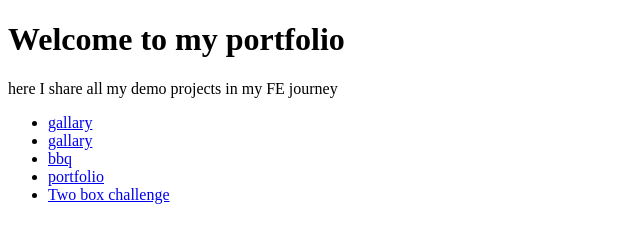
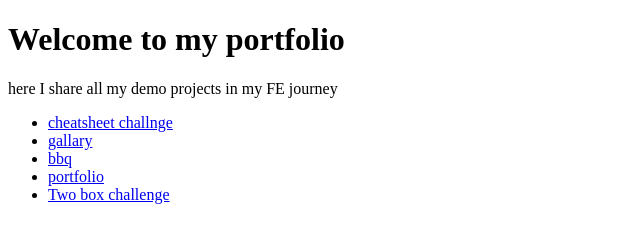
Before and after one commit to omarYousifKamal/OmarIsAwesomeCodes.github.io, a plain HTML site: page index.html in a window 1280 px wide. Shown: the whole page, without its empty margins (0-640 px from the left). Drawn offline with Linux system fonts and the light colour scheme.

Commit message:
update cheatsheets

```diff
--- a/index.html
+++ b/index.html
@@ -15,7 +15,8 @@
 
         <ul>
             <li>
-                <a href="https://omaryousifkamal.github.io/OmarIsAwesomeCodes.github.io/gallary/">gallary</a>
+                <a href="https://omaryousifkamal.github.io/OmarIsAwesomeCodes.github.io/tableChallenge/">cheatsheet
+                    challnge</a>
             </li>
             <li><a href="https://omaryousifkamal.github.io/OmarIsAwesomeCodes.github.io/gallary/">gallary</a></li>
             <li>
```
